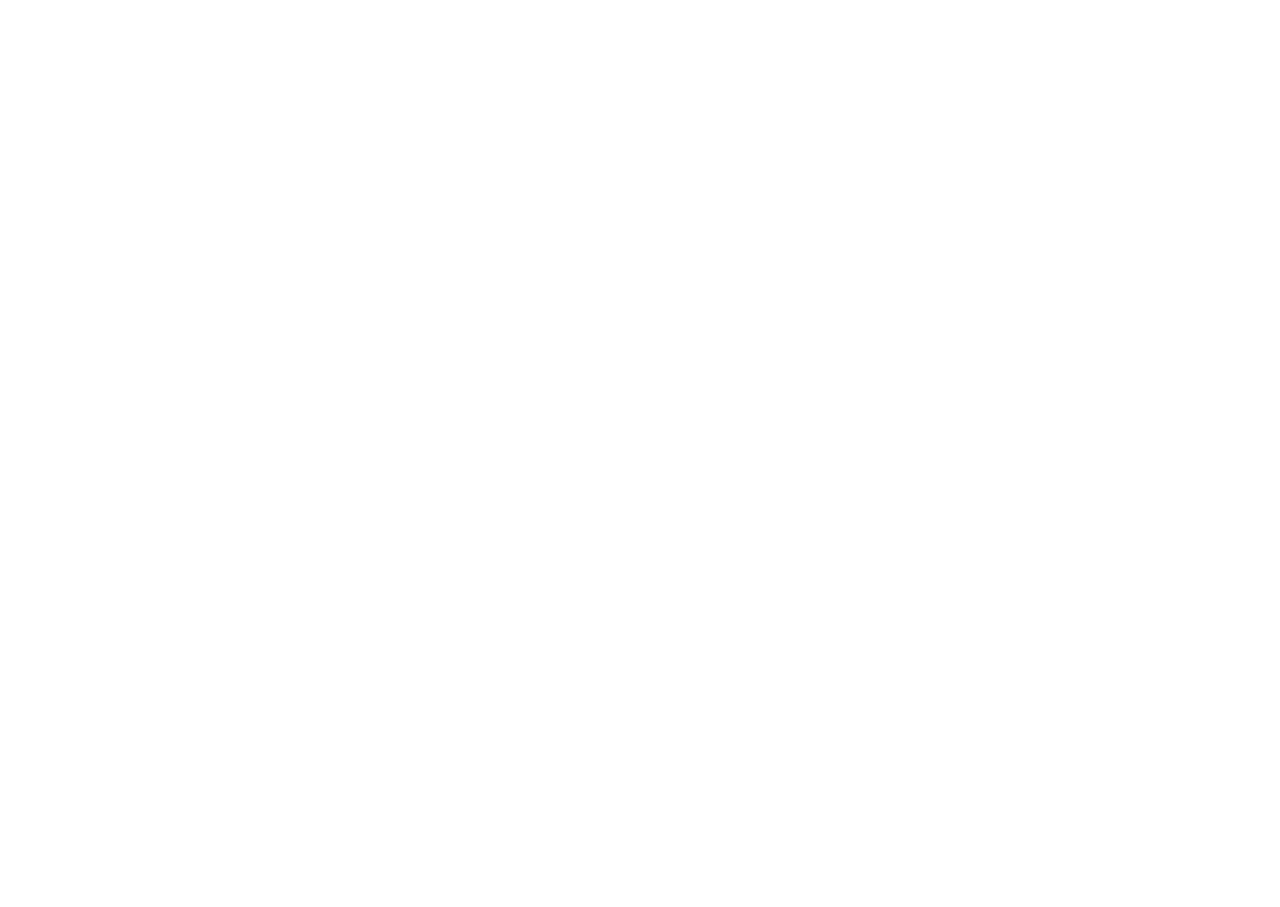
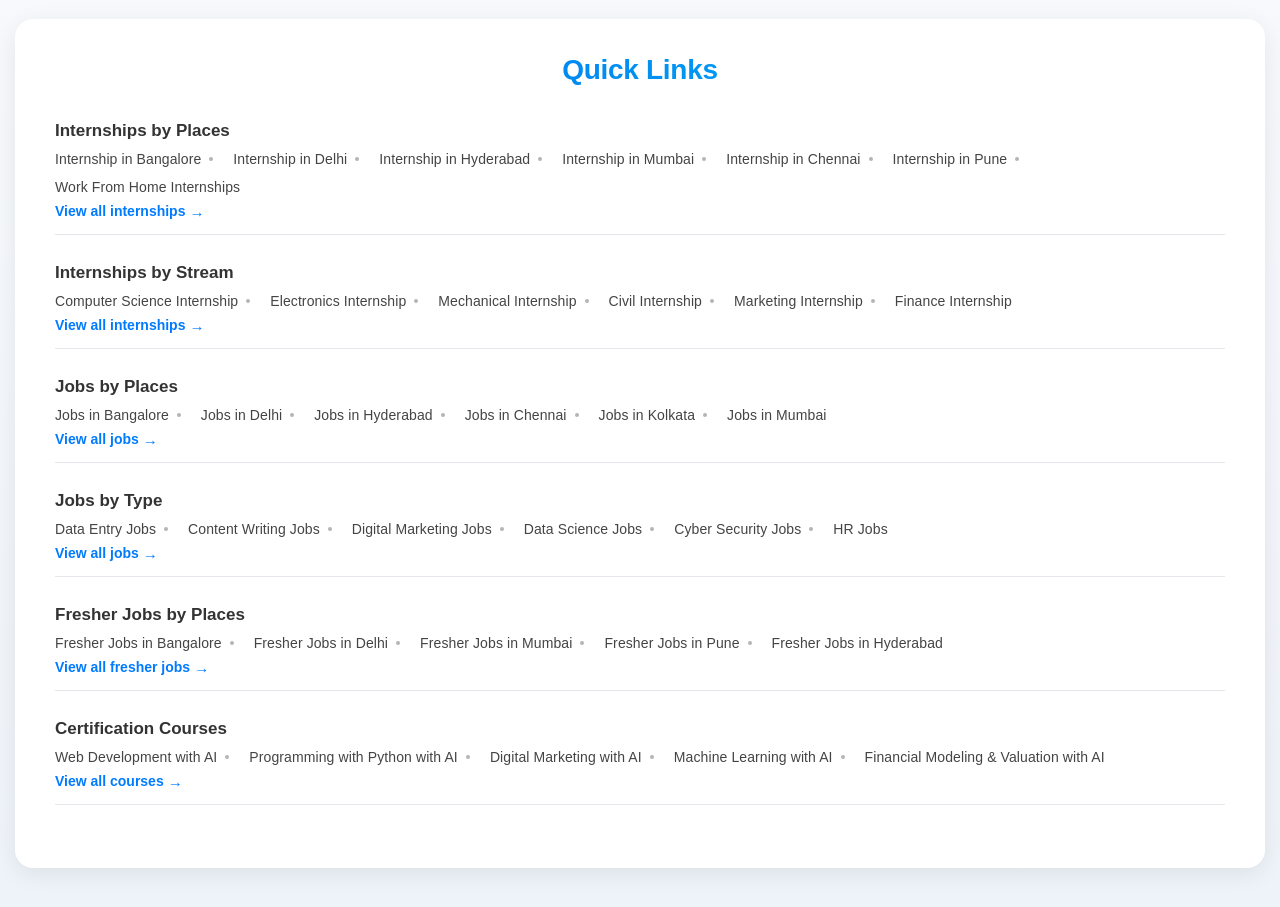
Before and after one commit to pankajpal2152/j2c_mern, a React (Vite) app in the folder my-app-vite/: page / in a window 1280 px wide. Shown: the part 6860-7767 px from the top of the page. Before the commit the page ends 6829 px from the top, so only its background shows below. Built offline with nearby package versions, Linux system fonts and the light colour scheme.

Commit message:
quicklinks

```diff
--- a/my-app-vite/src/Components/QuickLinks.jsx
+++ b/my-app-vite/src/Components/QuickLinks.jsx
@@ -0,0 +1,114 @@
+import React from "react";
+import "../Styles/QuickLinks.css";
+
+const QuickLinks = () => {
+    const sections = [
+        {
+            title: "Internships by Places",
+            links: [
+                "Internship in Bangalore",
+                "Internship in Delhi",
+                "Internship in Hyderabad",
+                "Internship in Mumbai",
+                "Internship in Chennai",
+                "Internship in Pune",
+                "Work From Home Internships",
+            ],
+            more: "View all internships"
+        },
+
+        {
+            title: "Internships by Stream",
+            links: [
+                "Computer Science Internship",
+                "Electronics Internship",
+                "Mechanical Internship",
+                "Civil Internship",
+                "Marketing Internship",
+                "Finance Internship"
+            ],
+            more: "View all internships"
+        },
+
+        {
+            title: "Jobs by Places",
+            links: [
+                "Jobs in Bangalore",
+                "Jobs in Delhi",
+                "Jobs in Hyderabad",
+                "Jobs in Chennai",
+                "Jobs in Kolkata",
+                "Jobs in Mumbai"
+            ],
+            more: "View all jobs"
+        },
+
+        {
+            title: "Jobs by Type",
+            links: [
+                "Data Entry Jobs",
+                "Content Writing Jobs",
+                "Digital Marketing Jobs",
+                "Data Science Jobs",
+                "Cyber Security Jobs",
+                "HR Jobs"
+            ],
+            more: "View all jobs"
+        },
+
+        {
+            title: "Fresher Jobs by Places",
+            links: [
+                "Fresher Jobs in Bangalore",
+                "Fresher Jobs in Delhi",
+                "Fresher Jobs in Mumbai",
+                "Fresher Jobs in Pune",
+                "Fresher Jobs in Hyderabad"
+            ],
+            more: "View all fresher jobs"
+        },
+
+        {
+            title: "Certification Courses",
+            links: [
+                "Web Development with AI",
+                "Programming with Python with AI",
+                "Digital Marketing with AI",
+                "Machine Learning with AI",
+                "Financial Modeling & Valuation with AI"
+            ],
+            more: "View all courses"
+        }
+    ];
+
+    return (
+        <section className="quicklinks-wrapper">
+            <div className="quicklinks-inner">
+                <h2 className="ql-title">Quick Links</h2>
+
+                {sections.map((sec, idx) => (
+                    <div key={idx} className="ql-section">
+                        <h3 className="ql-heading">{sec.title}</h3>
+
+                        <div className="ql-links">
+                            {sec.links.map((item, i) => (
+                                <span key={i} className="ql-link">
+                                    {item}
+                                </span>
+                            ))}
+                        </div>
+
+                        <div className="ql-more">
+                            <span>{sec.more}</span>
+                            <span className="ql-arrow">→</span>
+                        </div>
+
+                        <div className="ql-divider"></div>
+                    </div>
+                ))}
+            </div>
+        </section>
+    );
+};
+
+export default QuickLinks;
--- a/my-app-vite/src/Pages/HomePage.jsx
+++ b/my-app-vite/src/Pages/HomePage.jsx
@@ -10,6 +10,7 @@ import EmployerSection from "../Components/EmployerSection";
 import StoriesSection from "../Components/StoriesSection";
 import GovernmentBody from "../Components/GovernmentBody";
 import KickStart from "../Components/KickStart";
+import QuickLinks from "../Components/QuickLinks";
 
 
 const HomePage = () => {
@@ -26,6 +27,7 @@ const HomePage = () => {
             <StoriesSection/>
             <GovernmentBody/>
             <KickStart/>
+            <QuickLinks/>
         </>
     );
 };
--- /dev/null
+++ b/my-app-vite/src/Styles/QuickLinks.css
@@ -0,0 +1,131 @@
+/************* QUICKLINKS WRAPPER *************/
+.quicklinks-wrapper {
+    width: 100%;
+    background: linear-gradient(to bottom, #f7f9fc, #eef3f9);
+    padding: 50px 0 70px;
+}
+
+.quicklinks-inner {
+    max-width: 1250px;
+    margin: auto;
+    padding: 0 25px;
+
+    background: #ffffff;
+    border-radius: 18px;
+    padding: 35px 40px;
+    box-shadow: 0 6px 25px rgba(0, 0, 0, 0.08);
+}
+
+/************* TITLE *************/
+.ql-title {
+    font-size: 28px;
+    font-weight: 700;
+    margin-bottom: 35px;
+    text-align: center;
+    color: #1e1e1e;
+
+    letter-spacing: -0.3px;
+    background: linear-gradient(90deg, #005bea, #00c6fb);
+    -webkit-background-clip: text;
+    -webkit-text-fill-color: transparent;
+}
+
+/************* EACH SECTION *************/
+.ql-section {
+    margin-bottom: 28px;
+}
+
+.ql-heading {
+    font-size: 17px;
+    font-weight: 700;
+    margin-bottom: 10px;
+    color: #333;
+}
+
+/************* LINKS *************/
+.ql-links {
+    display: flex;
+    flex-wrap: wrap;
+    gap: 12px 18px;
+    margin-bottom: 8px;
+}
+
+.ql-link {
+    font-size: 14px;
+    color: #444;
+    cursor: pointer;
+    transition: 0.25s ease;
+    padding-right: 14px;
+    letter-spacing: 0.1px;
+    position: relative;
+}
+
+.ql-link::after {
+    content: "";
+    width: 4px;
+    height: 4px;
+    background: #b5b5b5;
+    border-radius: 50%;
+    position: absolute;
+    right: 2px;
+    top: 50%;
+    transform: translateY(-50%);
+}
+
+.ql-link:last-child::after {
+    display: none;
+}
+
+.ql-link:hover {
+    color: #007bff;
+    transform: translateX(4px);
+}
+
+/************* "MORE" LINK *************/
+.ql-more {
+    display: flex;
+    align-items: center;
+    gap: 4px;
+    font-size: 14px;
+    font-weight: 600;
+    color: #007bff;
+    cursor: pointer;
+    width: fit-content;
+    transition: 0.25s ease;
+}
+
+.ql-more:hover {
+    transform: translateX(5px);
+}
+
+.ql-arrow {
+    font-size: 15px;
+    transition: 0.25s ease;
+}
+
+.ql-more:hover .ql-arrow {
+    transform: translateX(4px);
+}
+
+/************* DIVIDER *************/
+.ql-divider {
+    width: 100%;
+    height: 1px;
+    background: #e4e7ec;
+    margin-top: 14px;
+}
+
+/************* RESPONSIVE *************/
+@media (max-width: 768px) {
+    .ql-inner {
+        padding: 25px 20px;
+    }
+
+    .ql-title {
+        font-size: 24px;
+    }
+
+    .ql-links {
+        gap: 10px 12px;
+    }
+}
```
